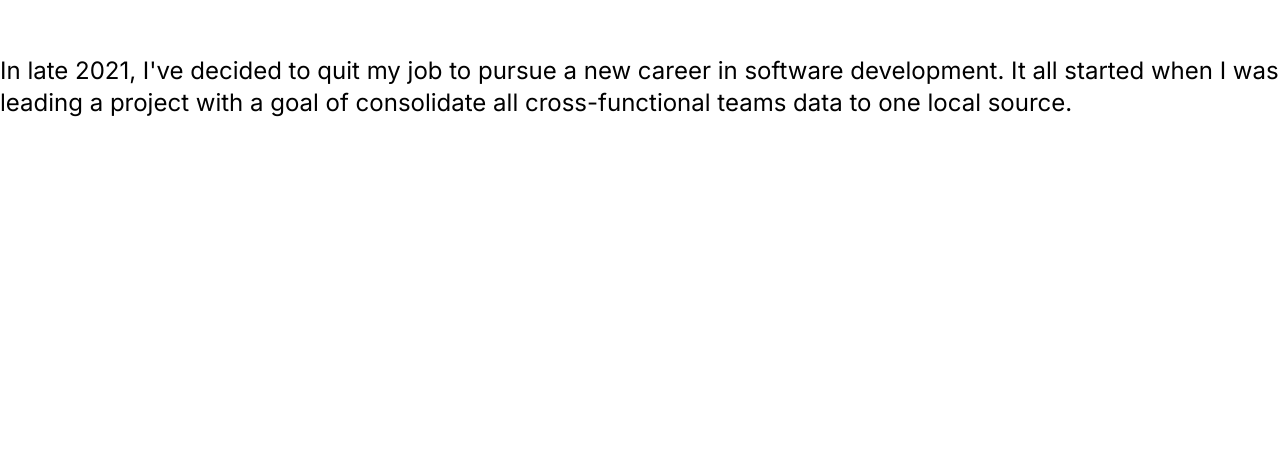
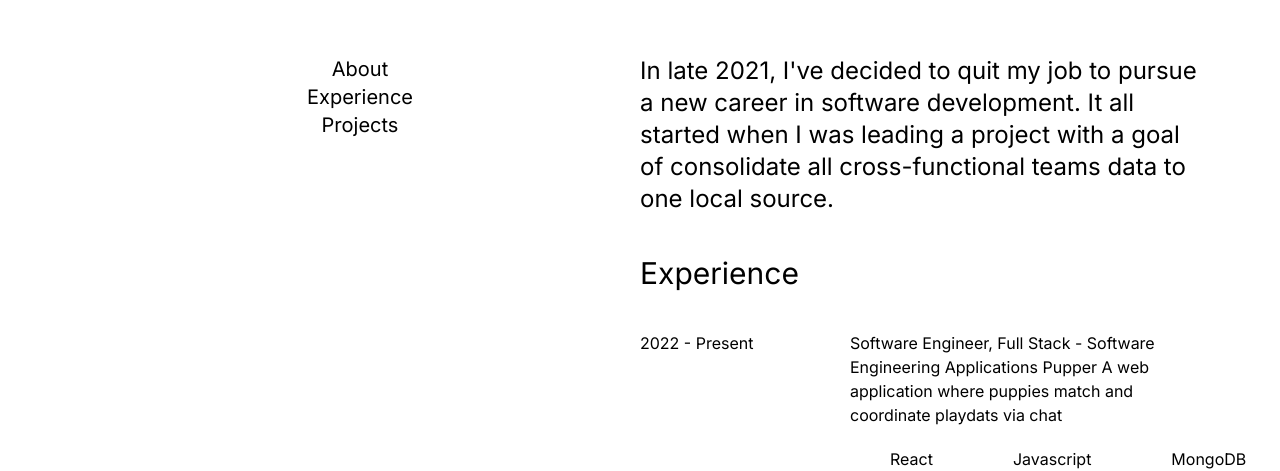
Before and after one commit to L-Chew/Personal-Portfolio, a React app: page / in a window 1280 px wide. Shown: the part 1357-1828 px from the top of the page. Before the commit the page ends 1476 px from the top, so only its background shows below. Built offline with nearby package versions, Linux system fonts and the light colour scheme; the HTML template or start-up script is replaced by a standard one.

Commit message:
App: imported Content component as the overall main container under Hero component

```diff
--- a/client/src/Components/App.jsx
+++ b/client/src/Components/App.jsx
@@ -1,12 +1,12 @@
 import React from 'react';
 import Hero from './Hero.jsx';
-import About from './About.jsx';
+import Content from './Content.jsx';
 
 const App = () => {
   return (
     <>
       <Hero />
-      <About />
+      <Content />
     </>
   )
 }
```
